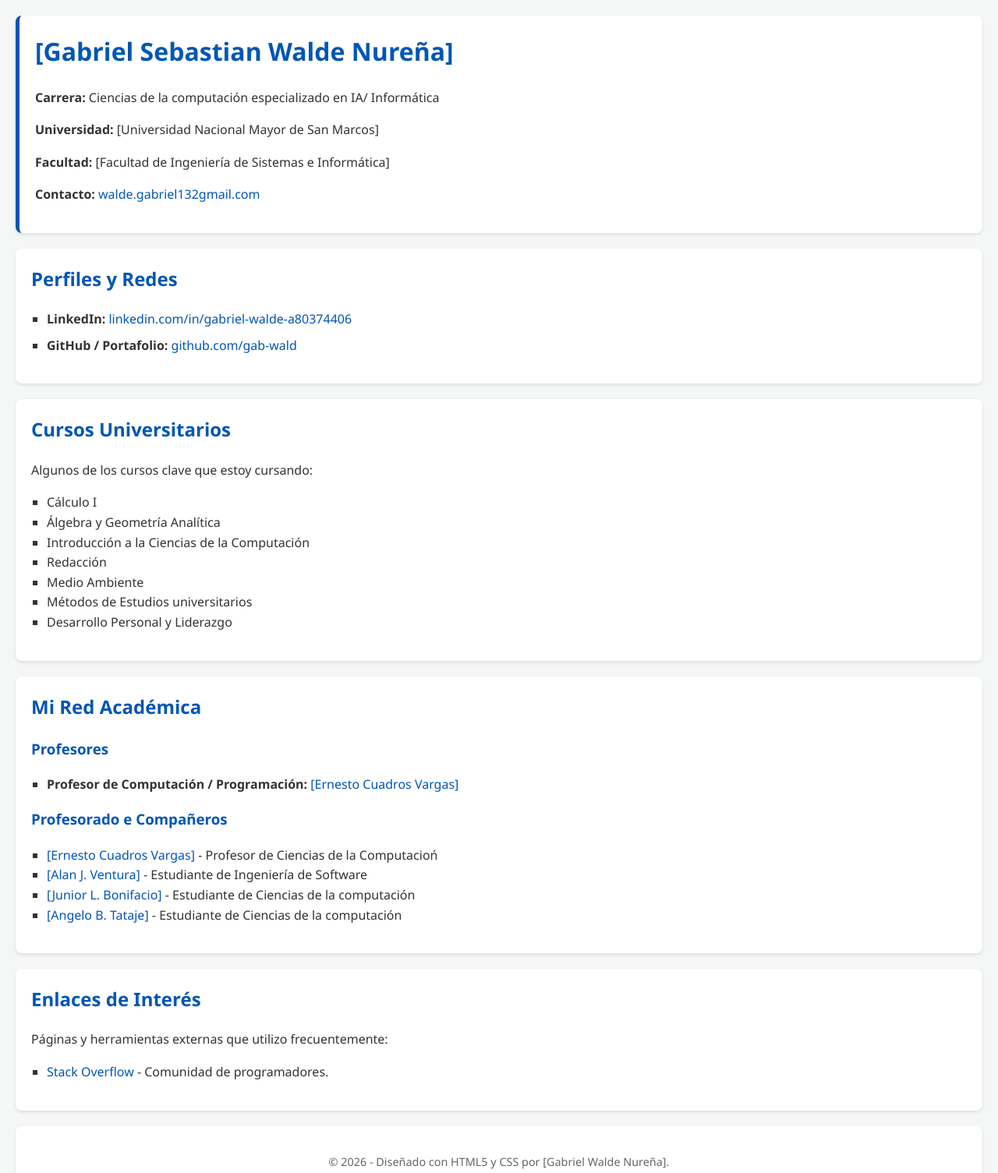
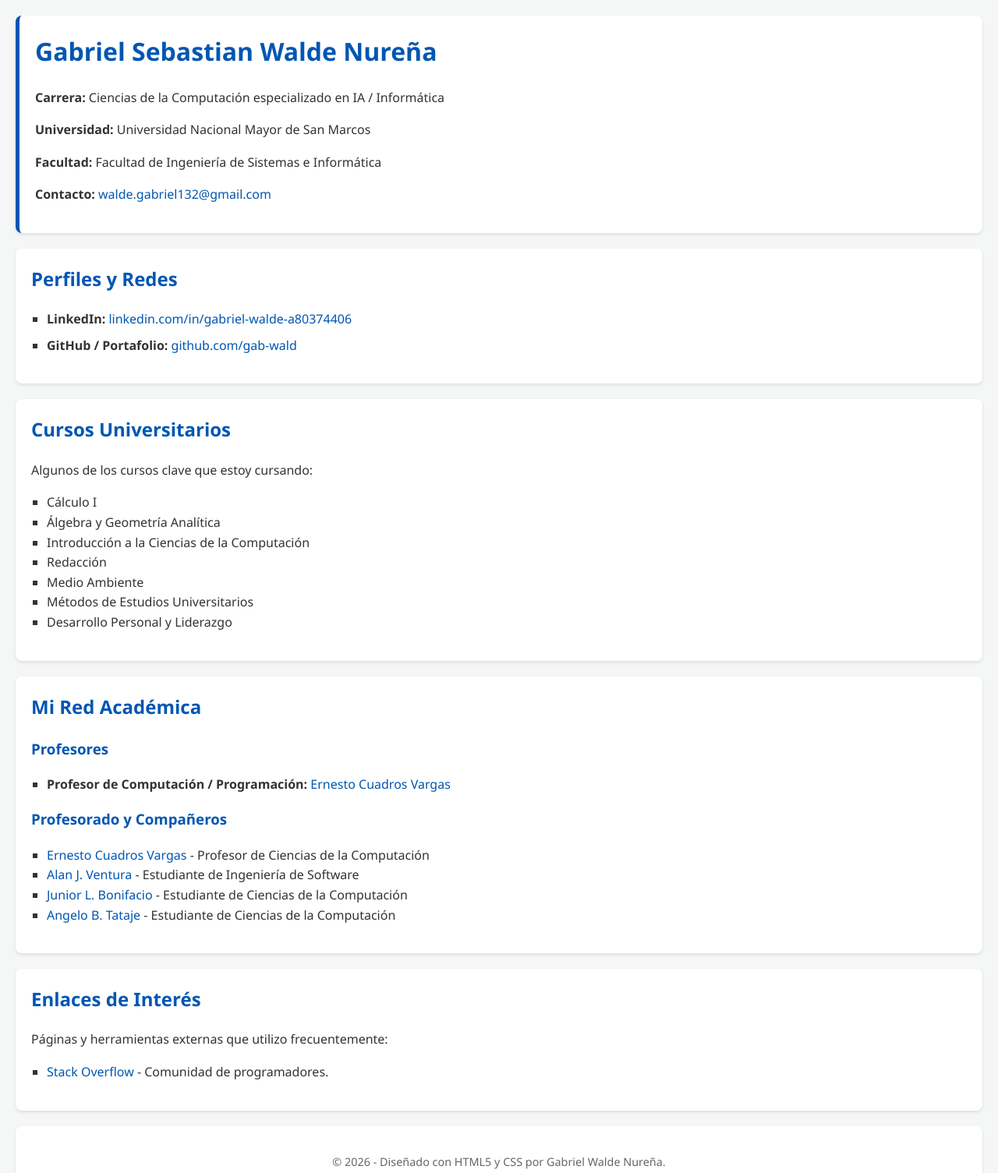
Before and after one commit to gab-wald/Mi-perfil-web, a plain HTML site: page index.html in a window 1280 px wide. Shown: the top 1505 px of the page at 78% size. Drawn offline with Linux system fonts and the light colour scheme.

Commit message:
Update index.html
Eliminacion de corchetes innecesarios

```diff
--- a/index.html
+++ b/index.html
@@ -46,15 +46,16 @@
 </head>
 <body>
     <header>
-        <h1>[Gabriel Sebastian Walde Nureña]</h1>
-        <p><strong>Carrera:</strong> Ciencias de la computación especializado en IA/ Informática</p>
-        <p><strong>Universidad:</strong> [Universidad Nacional Mayor de San Marcos]</p>
-        <p><strong>Facultad:</strong> [Facultad de Ingeniería de Sistemas e Informática]</p>
+        <h1>Gabriel Sebastian Walde Nureña</h1>
+        <p><strong>Carrera:</strong> Ciencias de la Computación especializado en IA / Informática</p>
+        <p><strong>Universidad:</strong> Universidad Nacional Mayor de San Marcos</p>
+        <p><strong>Facultad:</strong> Facultad de Ingeniería de Sistemas e Informática</p>
         <p>
             <strong>Contacto:</strong>
-            <a href="mailto:walde.gabriel132gmail.com">walde.gabriel132gmail.com</a>
+            <a href="mailto:walde.gabriel132@gmail.com">walde.gabriel132@gmail.com</a>
         </p>
     </header>
+
     <section id="perfiles">
         <h2>Perfiles y Redes</h2>
         <ul class="network-list">
@@ -62,6 +63,7 @@
             <li><strong>GitHub / Portafolio:</strong> <a href="https://github.com/gab-wald" target="_blank">github.com/gab-wald</a></li>
         </ul>
     </section>
+
     <section id="cursos">
         <h2>Cursos Universitarios</h2>
         <p>Algunos de los cursos clave que estoy cursando:</p>
@@ -71,29 +73,29 @@
             <li>Introducción a la Ciencias de la Computación</li>
             <li>Redacción</li>
             <li>Medio Ambiente</li>
-            <li>Métodos de Estudios universitarios</li>
+            <li>Métodos de Estudios Universitarios</li>
             <li>Desarrollo Personal y Liderazgo</li>
         </ul>
     </section>
+
     <section id="contactos">
         <h2>Mi Red Académica</h2>
         <h3>Profesores</h3>
         <ul>
             <li>
                 <strong>Profesor de Computación / Programación:</strong>
-                <a href="[https://socios.spc.org.pe/ecuadros/]" target="_blank">[Ernesto Cuadros Vargas]</a>
+                <a href="https://socios.spc.org.pe/ecuadros/" target="_blank">Ernesto Cuadros Vargas</a>
             </li>
         </ul>
-        <h3>Profesorado e Compañeros</h3>
+        <h3>Profesorado y Compañeros</h3>
         <ul>
-            <li><a href="[https://www.linkedin.com/in/ecuadrosv/]" target="_blank">[Ernesto Cuadros Vargas]</a> - Profesor de Ciencias de la Computacioń</li>
-            <li><a href="[https://www.linkedin.com/in/alan-ventura-24x/]" target="_blank">[Alan J. Ventura]</a> - Estudiante de Ingeniería de Software</li>
-             <li><a
-href="[https://www.linkedin.com/in/danny-junior-lopez-bonifacio-a030323aa/]" target="_blank">[Junior L. Bonifacio]</a> - Estudiante de Ciencias de la computación</li>
-             <li><a
-href="[https://www.linkedin.com/in/angelo-fernando-buhytron-tataje-3361b9406/]" target="_blank">[Angelo B. Tataje]</a> - Estudiante de Ciencias de la computación</li>
+            <li><a href="https://www.linkedin.com/in/ecuadrosv/" target="_blank">Ernesto Cuadros Vargas</a> - Profesor de Ciencias de la Computación</li>
+            <li><a href="https://www.linkedin.com/in/alan-ventura-24x/" target="_blank">Alan J. Ventura</a> - Estudiante de Ingeniería de Software</li>
+            <li><a href="https://www.linkedin.com/in/danny-junior-lopez-bonifacio-a030323aa/" target="_blank">Junior L. Bonifacio</a> - Estudiante de Ciencias de la Computación</li>
+            <li><a href="https://www.linkedin.com/in/angelo-fernando-buhytron-tataje-3361b9406/" target="_blank">Angelo B. Tataje</a> - Estudiante de Ciencias de la Computación</li>
         </ul>
     </section>
+
     <section id="enlaces-externos">
         <h2>Enlaces de Interés</h2>
         <p>Páginas y herramientas externas que utilizo frecuentemente:</p>
@@ -101,9 +103,10 @@ href="[https://www.linkedin.com/in/angelo-fernando-buhytron-tataje-3361b9406/]"
             <li><a href="https://stackoverflow.com" target="_blank">Stack Overflow</a> - Comunidad de programadores.</li>
         </ul>
     </section>
+
     <footer>
         <p style="text-align: center; font-size: 0.9em; color: #666;">
-            © 2026 - Diseñado con HTML5 y CSS por [Gabriel Walde Nureña].
+            © 2026 - Diseñado con HTML5 y CSS por Gabriel Walde Nureña.
         </p>
     </footer>
 </body>
```
